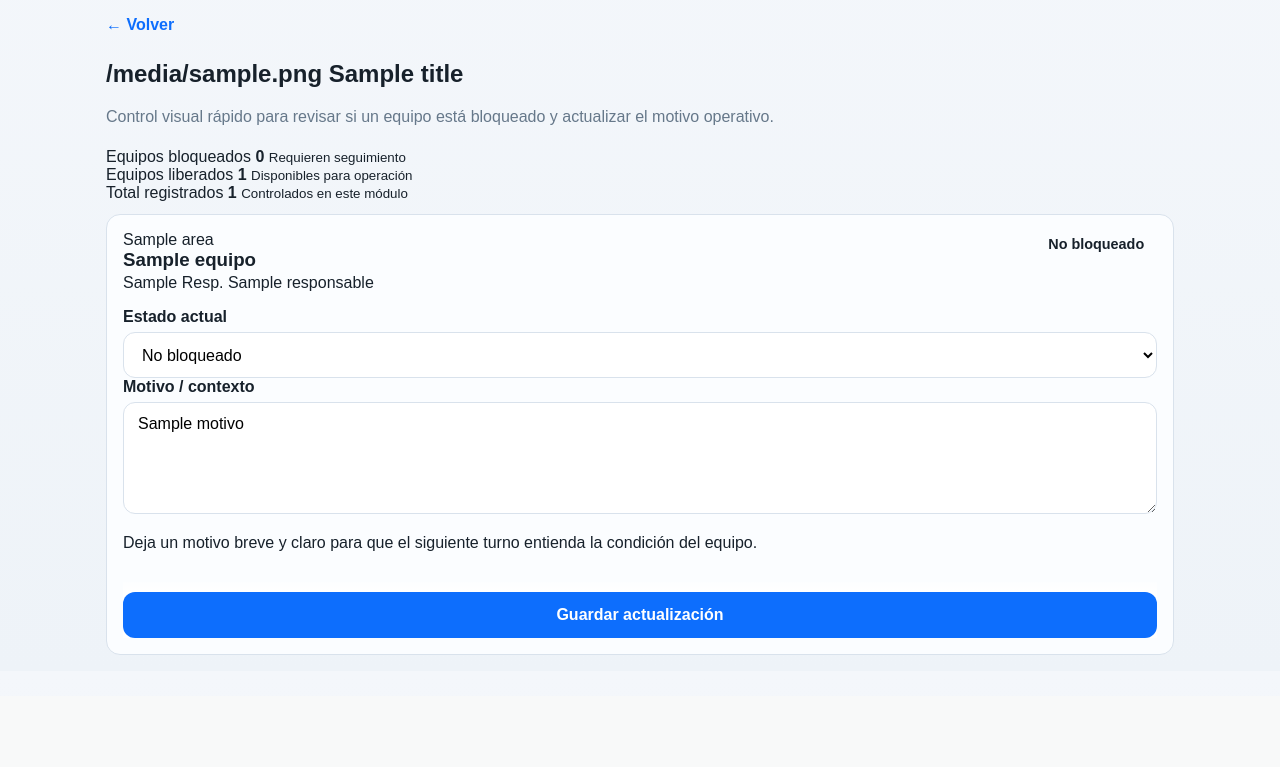
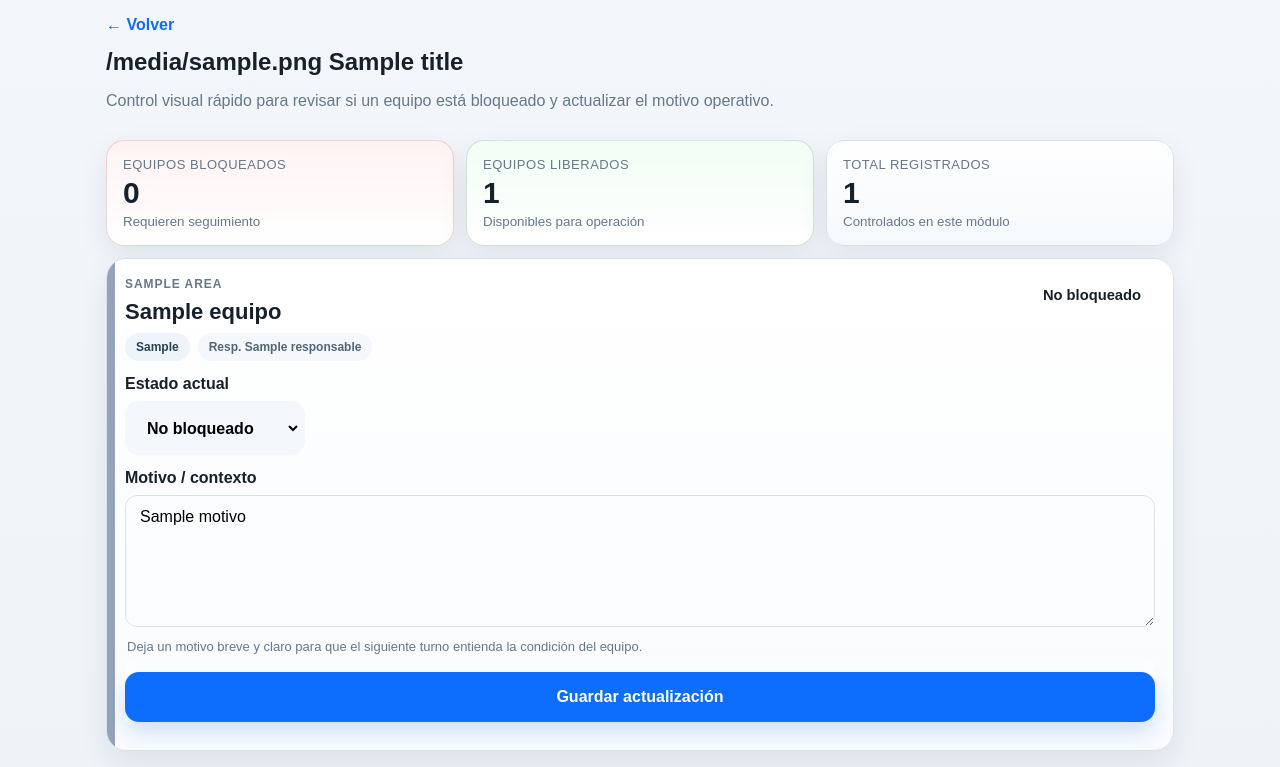
Before and after one commit to mixioromero/jefe_turno_app, a Flask app: template templates/bloqueos.html in a window 1280 px wide. Shown: the part 104-871 px from the top of the page. Before the commit the page ends 759 px from the top, so only its background shows below. Run offline with Flask 3, Linux system fonts and the light colour scheme; the template is opened without the code that fills it: most values are stand-ins (such as "Sample title", 1, 10 or a date in 2020).

Commit message:
Add files via upload

```diff
--- a/static/service-worker.js
+++ b/static/service-worker.js
@@ -1,4 +1,4 @@
-const CACHE_NAME = 'jefe-turno-v2';
+const CACHE_NAME = 'jefe-turno-v1';
 const URLS = [
   '/',
   '/manifest.webmanifest',
--- a/static/styles.css
+++ b/static/styles.css
@@ -273,3 +273,237 @@ textarea { resize: vertical; min-height: 112px; }
 .small-text {
   font-size: 0.88rem;
 }
+
+
+.bloqueos-hero {
+  gap: 14px;
+}
+
+.bloqueos-hero-head h2 {
+  margin: 0 0 6px;
+}
+
+.bloqueos-summary {
+  display: grid;
+  grid-template-columns: repeat(3, minmax(0, 1fr));
+  gap: 12px;
+}
+
+.summary-card {
+  background: linear-gradient(180deg, rgba(255,255,255,0.95), rgba(246,249,252,0.98));
+  border: 1px solid var(--line);
+  border-radius: 18px;
+  padding: 16px;
+  box-shadow: var(--shadow);
+  display: grid;
+  gap: 6px;
+}
+
+.summary-card strong {
+  font-size: 30px;
+  line-height: 1;
+}
+
+.summary-label {
+  font-size: 13px;
+  color: var(--muted);
+  text-transform: uppercase;
+  letter-spacing: .04em;
+}
+
+.summary-card small {
+  color: var(--muted);
+}
+
+.summary-card.danger {
+  border-color: rgba(185, 28, 28, 0.18);
+  background: linear-gradient(180deg, rgba(254,242,242,0.95), #fff);
+}
+
+.summary-card.success {
+  border-color: rgba(22, 101, 52, 0.18);
+  background: linear-gradient(180deg, rgba(240,253,244,0.95), #fff);
+}
+
+.bloqueos-grid {
+  display: grid;
+  grid-template-columns: repeat(auto-fit, minmax(320px, 1fr));
+  gap: 16px;
+}
+
+.bloqueo-card {
+  position: relative;
+  overflow: hidden;
+  padding: 18px;
+  border-radius: 20px;
+  background: linear-gradient(180deg, #ffffff 0%, #f9fbfd 100%);
+  box-shadow: 0 12px 30px rgba(15, 23, 42, 0.08);
+}
+
+.bloqueo-card.is-blocked {
+  border: 1px solid rgba(185, 28, 28, 0.18);
+}
+
+.bloqueo-card.is-clear {
+  border: 1px solid rgba(22, 101, 52, 0.18);
+}
+
+.bloqueo-accent {
+  position: absolute;
+  inset: 0 auto 0 0;
+  width: 8px;
+  border-radius: 20px 0 0 20px;
+  background: #94a3b8;
+}
+
+.bloqueo-card.is-blocked .bloqueo-accent {
+  background: linear-gradient(180deg, #ef4444, #b91c1c);
+}
+
+.bloqueo-card.is-clear .bloqueo-accent {
+  background: linear-gradient(180deg, #22c55e, #15803d);
+}
+
+.bloqueo-head {
+  align-items: flex-start;
+  margin-bottom: 14px;
+}
+
+.bloqueo-title-wrap {
+  display: grid;
+  gap: 8px;
+}
+
+.bloqueo-kicker {
+  font-size: 12px;
+  font-weight: 700;
+  text-transform: uppercase;
+  letter-spacing: .08em;
+  color: var(--muted);
+}
+
+.bloqueo-head h3 {
+  margin: 0;
+  font-size: 22px;
+}
+
+.bloqueo-meta {
+  display: flex;
+  flex-wrap: wrap;
+  gap: 8px;
+}
+
+.meta-chip {
+  display: inline-flex;
+  align-items: center;
+  border-radius: 999px;
+  padding: 7px 11px;
+  background: #eef4fa;
+  color: #284256;
+  font-size: 12px;
+  font-weight: 700;
+}
+
+.meta-chip.soft {
+  background: #f4f7fb;
+  color: #526679;
+}
+
+.status-pill {
+  min-width: 122px;
+  padding: 10px 14px;
+  font-size: 0.92rem;
+  box-shadow: inset 0 0 0 1px rgba(255,255,255,0.35);
+}
+
+.bloqueo-layout {
+  display: grid;
+  grid-template-columns: 180px 1fr;
+  gap: 14px;
+  align-items: start;
+}
+
+.estado-field label,
+.motivo-field label {
+  margin-bottom: 8px;
+}
+
+.select-shell {
+  border-radius: 14px;
+  padding: 4px;
+  background: #f4f7fb;
+}
+
+.select-shell.is-blocked {
+  background: rgba(254, 226, 226, 0.7);
+}
+
+.select-shell.is-clear {
+  background: rgba(220, 252, 231, 0.8);
+}
+
+.select-shell select {
+  border: none;
+  background: transparent;
+  font-weight: 700;
+}
+
+.motivo-field textarea {
+  min-height: 132px;
+  background: #fcfdff;
+}
+
+.field-help {
+  margin: 8px 2px 0;
+  color: var(--muted);
+  font-size: 13px;
+}
+
+.bloqueo-actions {
+  margin-top: 4px;
+}
+
+.bloqueo-actions .btn {
+  min-height: 50px;
+  border-radius: 14px;
+  box-shadow: 0 10px 20px rgba(13, 110, 253, 0.18);
+}
+
+@media (max-width: 900px) {
+  .bloqueos-summary {
+    grid-template-columns: 1fr;
+  }
+
+  .bloqueos-grid {
+    grid-template-columns: 1fr;
+  }
+
+  .bloqueo-layout {
+    grid-template-columns: 1fr;
+  }
+}
+
+@media (max-width: 640px) {
+  .bloqueo-card {
+    padding: 16px 14px 14px 16px;
+    border-radius: 18px;
+  }
+
+  .bloqueo-head {
+    flex-direction: column;
+    gap: 10px;
+  }
+
+  .status-pill {
+    min-width: 0;
+    align-self: flex-start;
+  }
+
+  .bloqueo-head h3 {
+    font-size: 20px;
+  }
+
+  .summary-card strong {
+    font-size: 26px;
+  }
+}
```
